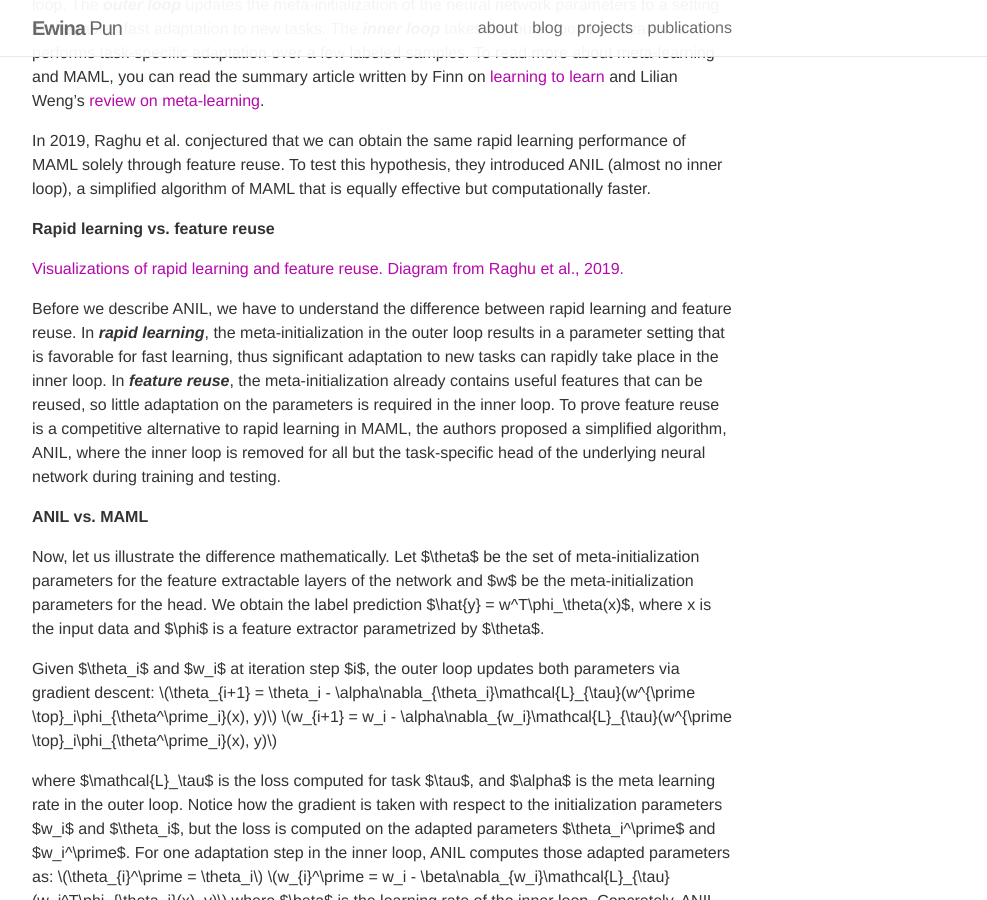
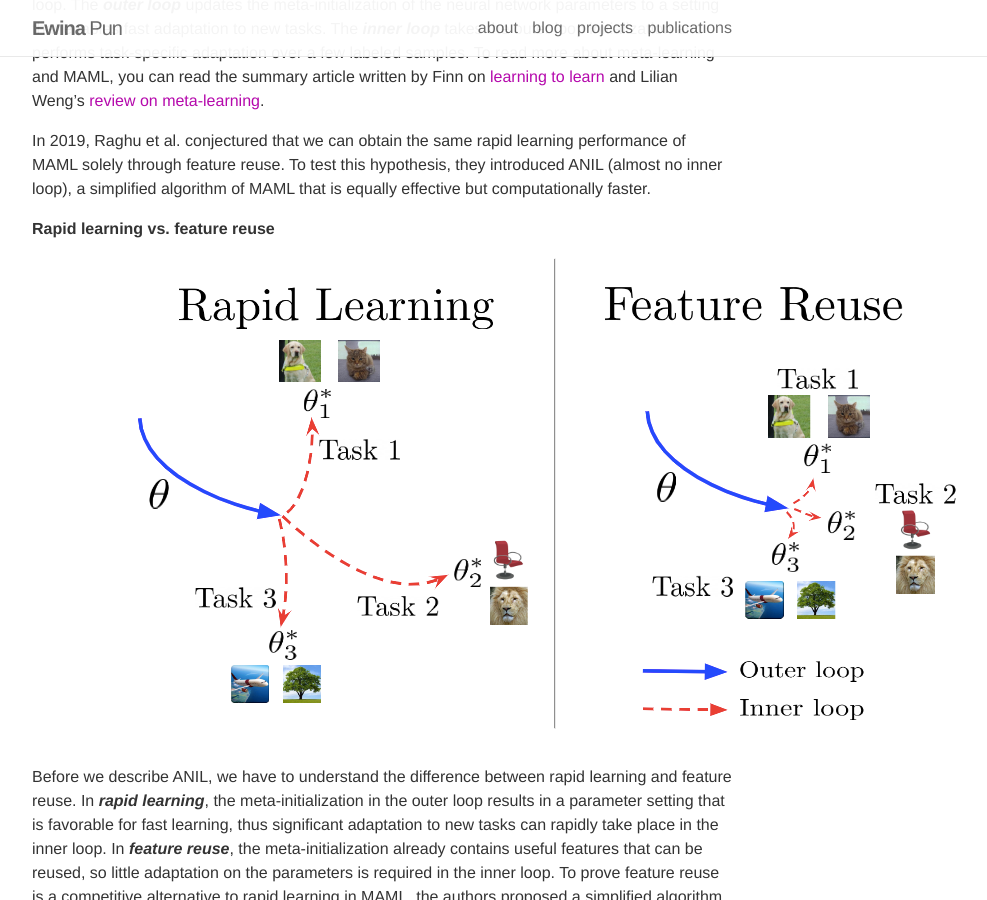
Before and after one commit to ewinapun/ewinapun.github.io, a Jekyll site: the page built from _posts/2020-03-30-ANIL_tutorial.md, in a window 1280 px wide and 900 px high, scrolled down 947 px. Shown: the whole window, without its empty margins (258-1245 px from the left). Built offline with Jekyll 4.4.1, drawn with Linux system fonts in a browser that asks for light colours; nearby versions of some CDN libraries.

```diff
--- a/_config.yml
+++ b/_config.yml
@@ -25,7 +25,6 @@
 contact_note: >
 
 google_analytics: UA-123145736-1 # out your google-analytics code
-markdown_extensions: admonition
 # -----------------------------------------------------------------------------
 # Blog
 # -----------------------------------------------------------------------------
@@ -71,6 +70,7 @@
 
 # Build settings
 markdown: kramdown
+markdown_extensions: admonition
 highlighter: rouge
 
 # Includes & excludes
--- a/_posts/2020-03-30-ANIL_tutorial.md
+++ b/_posts/2020-03-30-ANIL_tutorial.md
@@ -28,7 +28,7 @@
 
 **Rapid learning vs. feature reuse**
 
-[Visualizations of rapid learning and feature reuse. Diagram from Raghu et al., 2019.](/assets/img/posts/rapid_learning_or_feature_reuse.png)
+![Visualizations of rapid learning and feature reuse. Diagram from Raghu et al., 2019.](/assets/img/posts/rapid_learning_or_feature_reuse.png)
 
 Before we describe ANIL, we have to understand the difference between rapid learning and feature reuse. In ***rapid learning***, the meta-initialization in the outer loop results in a parameter setting that is favorable for fast learning, thus significant adaptation to new tasks can rapidly take place in the inner loop. In ***feature reuse***, the meta-initialization already contains useful features that can be reused, so little adaptation on the parameters is required in the inner loop. To prove feature reuse is a competitive alternative to rapid learning in MAML, the authors proposed a simplified algorithm, ANIL, where the inner loop is removed for all but the task-specific head of the underlying neural network during training and testing.
 
```
